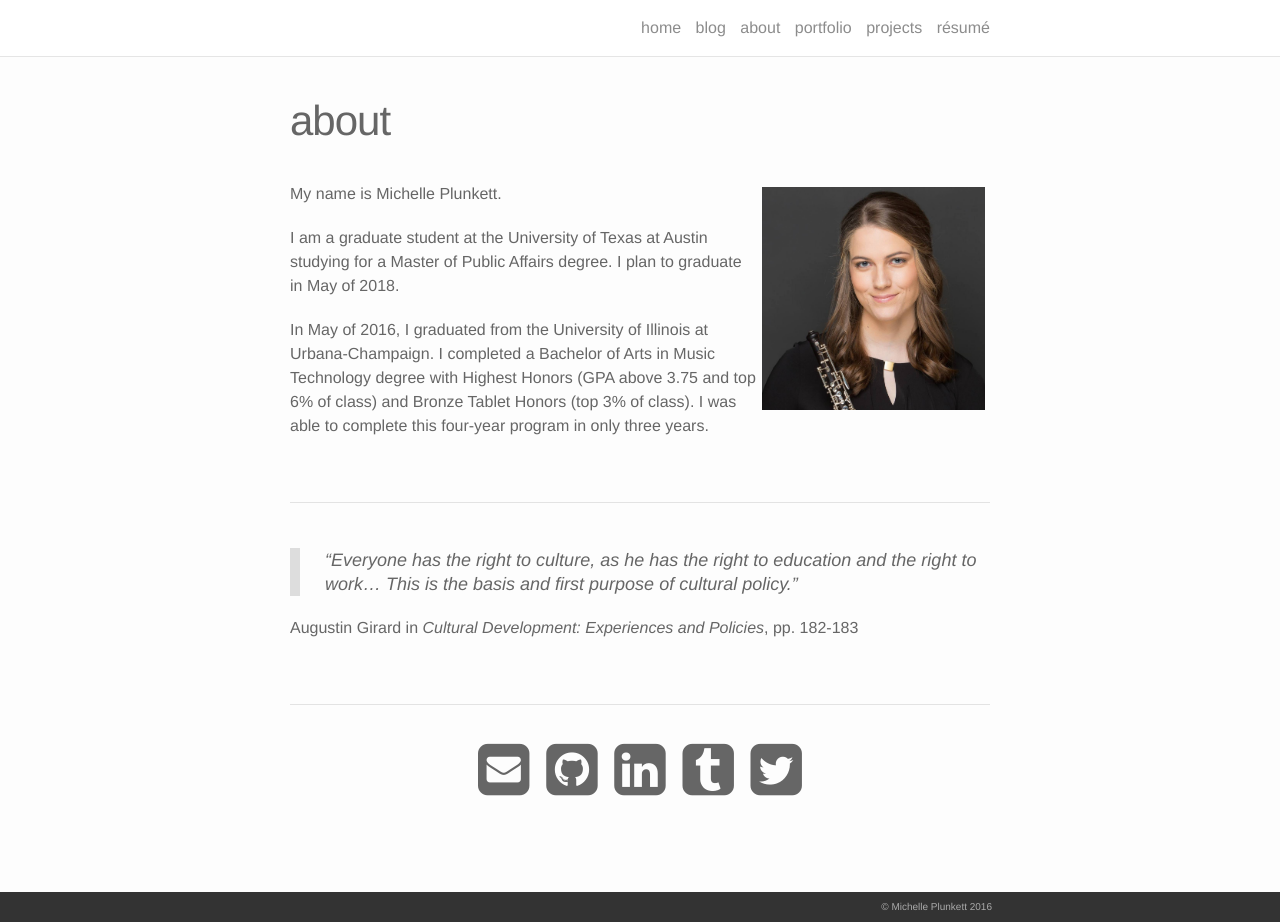
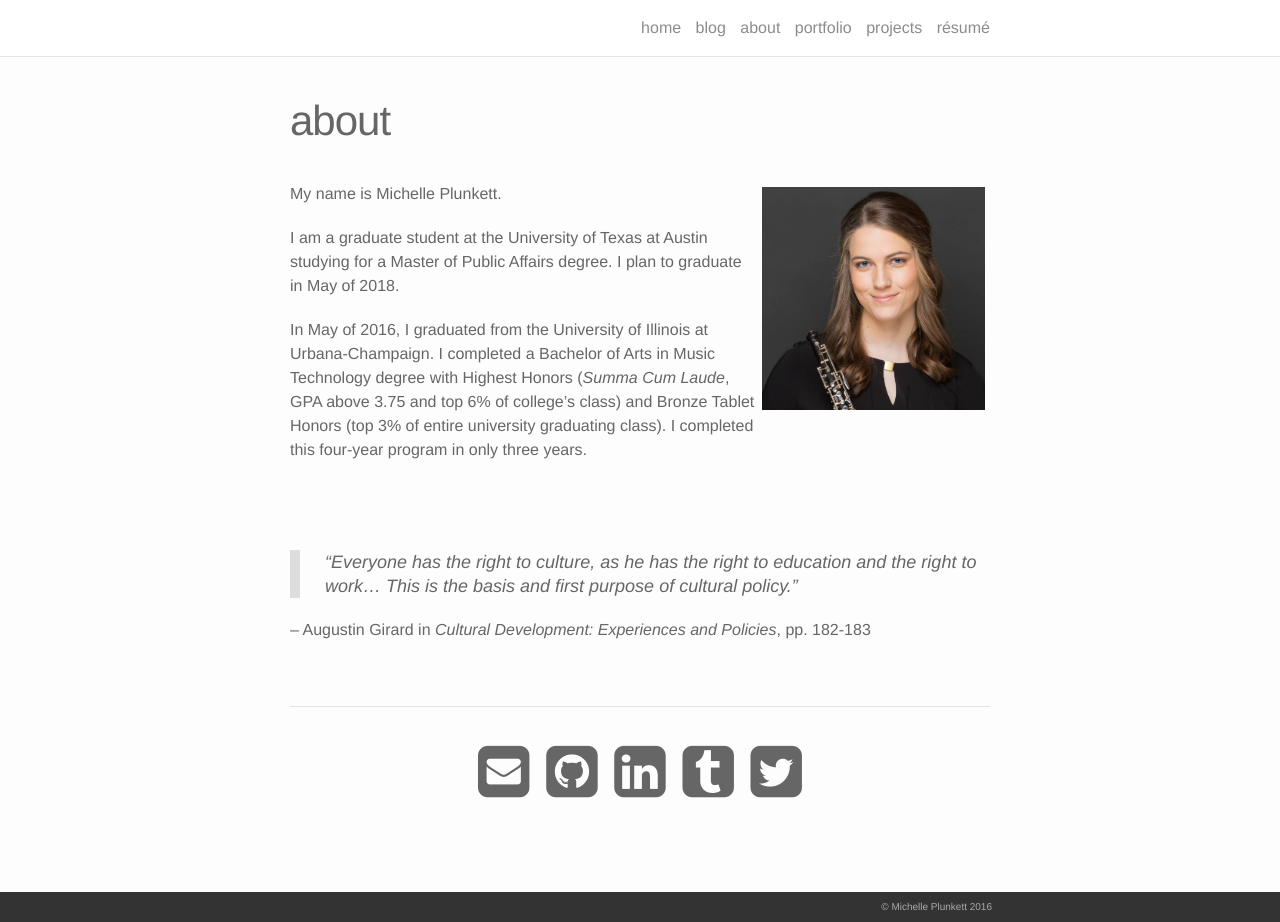
Before and after one commit to michelleplunkett/michelleplunkett.github.io, a Jekyll site: the page built from about.md, in a window 1280 px wide and 922 px high. Built offline with Jekyll 4.4.1, drawn with Linux system fonts in a browser that asks for light colours; nearby versions of some CDN libraries.

Commit message:
Update about.md

```diff
--- a/about.md
+++ b/about.md
@@ -9,15 +9,15 @@ My name is Michelle Plunkett.
 
 I am a graduate student at the University of Texas at Austin studying for a Master of Public Affairs degree. I plan to graduate in May of 2018.
 
-In May of 2016, I graduated from the University of Illinois at Urbana-Champaign. I completed a Bachelor of Arts in Music Technology degree with Highest Honors (GPA above 3.75 and top 6% of class) and Bronze Tablet Honors (top 3% of class). I was able to complete this four-year program in only three years.
+In May of 2016, I graduated from the University of Illinois at Urbana-Champaign. I completed a Bachelor of Arts in Music Technology degree with Highest Honors (*Summa Cum Laude*, GPA above 3.75 and top 6% of college's class) and Bronze Tablet Honors (top 3% of entire university graduating class). I completed this four-year program in only three years.
 
 <br/>
-<hr/>
+---
 <br/>
 
 > "Everyone has the right to culture, as he has the right to education and the right to work… This is the basis and first purpose of cultural policy."
 
-Augustin Girard in *Cultural Development: Experiences and Policies*, pp. 182-183
+– Augustin Girard in *Cultural Development: Experiences and Policies*, pp. 182-183
 
 <br/>
 <hr/>
```
